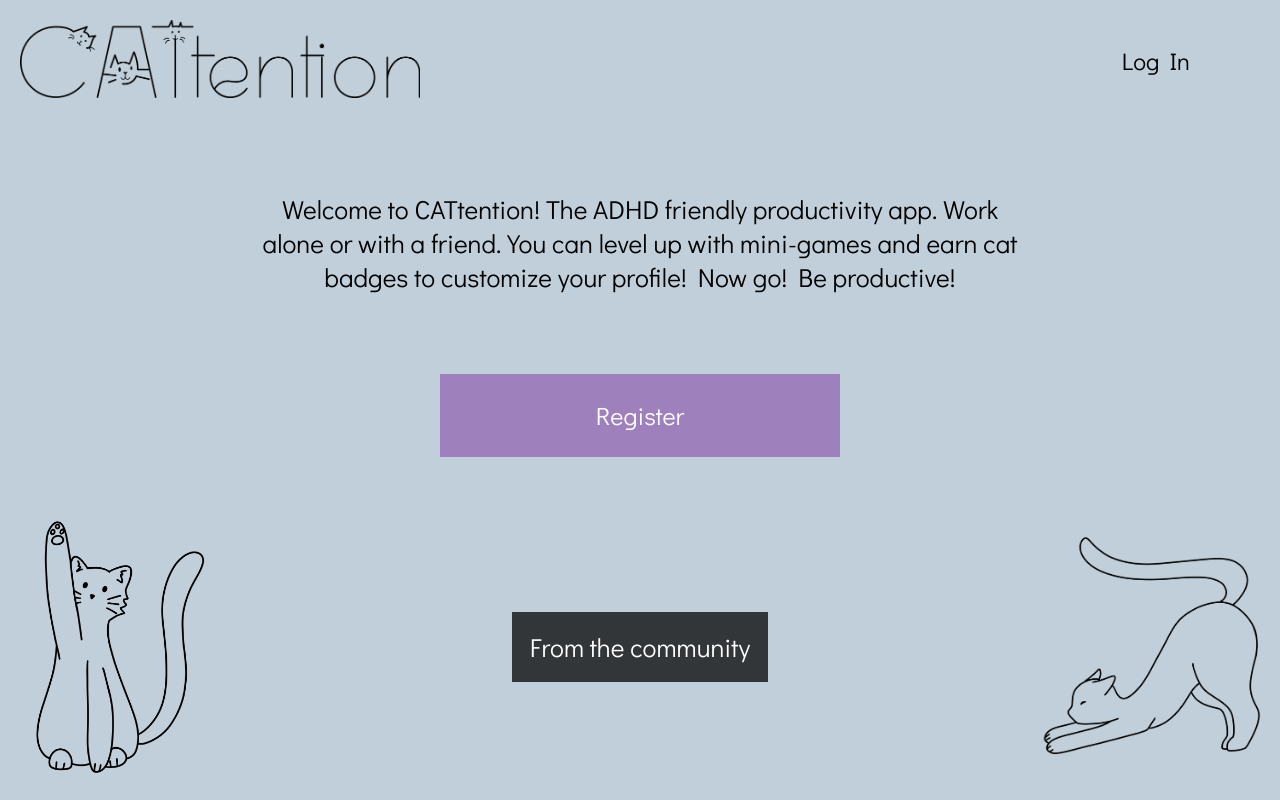
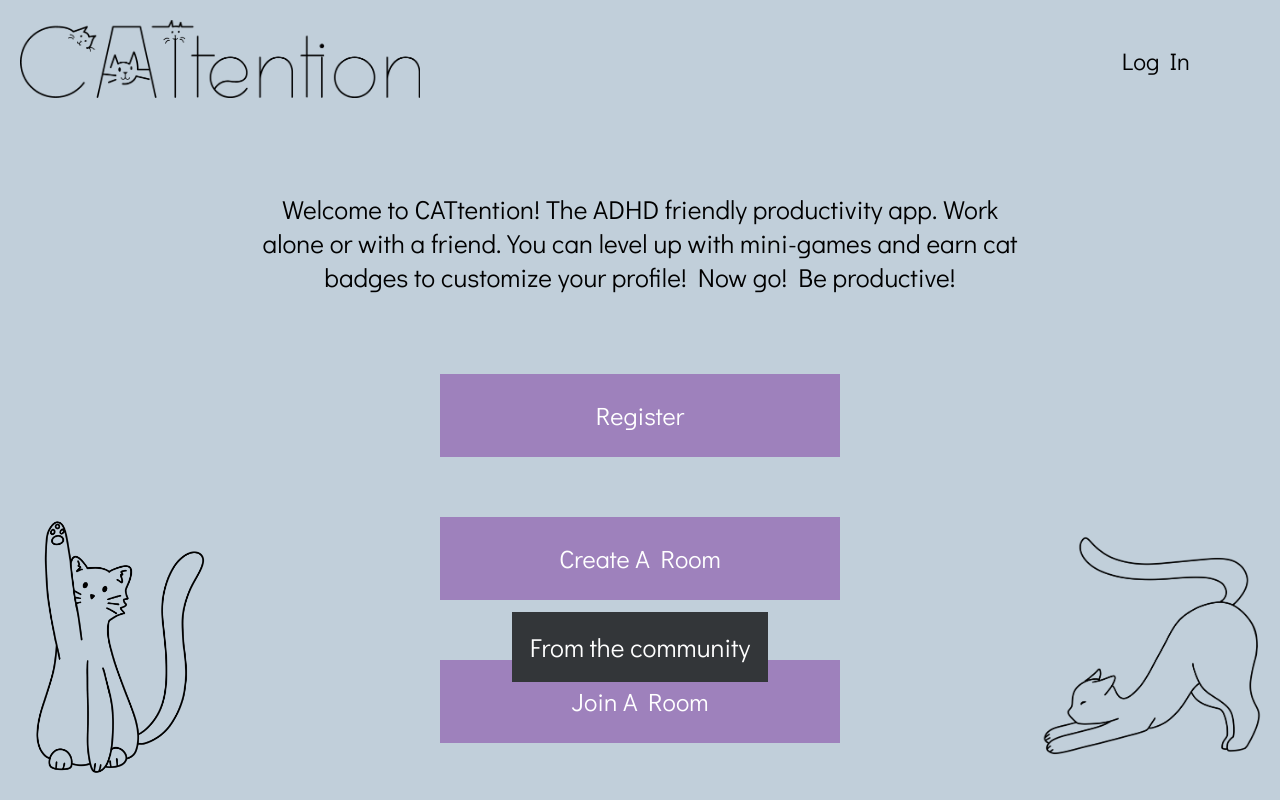
Before and after one commit to ewaltho/CATtention-front, a React (Create React App) app: page / in a window 1280 px wide. Built offline with nearby package versions, Linux system fonts and the light colour scheme; no server answers.

Commit message:
removed create room from joinchat.js

```diff
--- a/src/components/Home.js
+++ b/src/components/Home.js
@@ -12,12 +12,26 @@ function HomePage() {
       <Link to="/signup" className="register-btn">
         Register
       </Link>
+      <Link to="/createroom" className="register-btn">
+        Create A Room
+      </Link>
+      <Link to="/joinchat" className="register-btn">
+        Join A Room
+      </Link>
       <div className="bottom-box">
-          <img src="wave-cat-black.png" alt="drawing of cat waving" className="cat-left cat"/>
+        <img
+          src="wave-cat-black.png"
+          alt="drawing of cat waving"
+          className="cat-left cat"
+        />
         <Link to="/" className="tipsBtn">
           From the community
         </Link>
-          <img src="stretch-cat-black.png" alt="drawing of cat stretching" className="cat-right cat"/>
+        <img
+          src="stretch-cat-black.png"
+          alt="drawing of cat stretching"
+          className="cat-right cat"
+        />
       </div>
     </div>
   );
--- a/src/components/JoinChat.js
+++ b/src/components/JoinChat.js
@@ -49,7 +49,7 @@ function JoinChat(props) {
   return (
     <div className="join-chat form">
       <h1>Join a Chat Room</h1>
-      <form onSubmit={handleCreateRoom}>
+      {/* <form onSubmit={handleCreateRoom}>
         <label htmlFor="room-name">Room Name:</label>
         <input
           type="text"
@@ -58,7 +58,7 @@ function JoinChat(props) {
           onChange={handleRoomNameChange}
         />
         <button type="submit">Create Room</button>
-      </form>
+      </form> */}
       <hr />
       <form onSubmit={handleJoinExistingRoom}>
         <label htmlFor="room-id">Room Code:</label>
```
Lines whose indentation alone changed are shown as unchanged.
